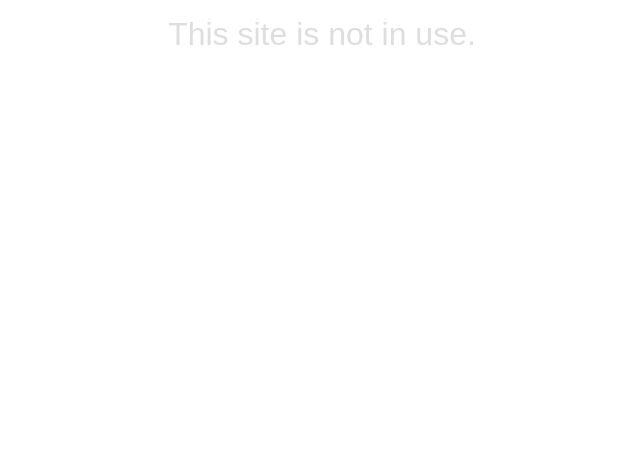
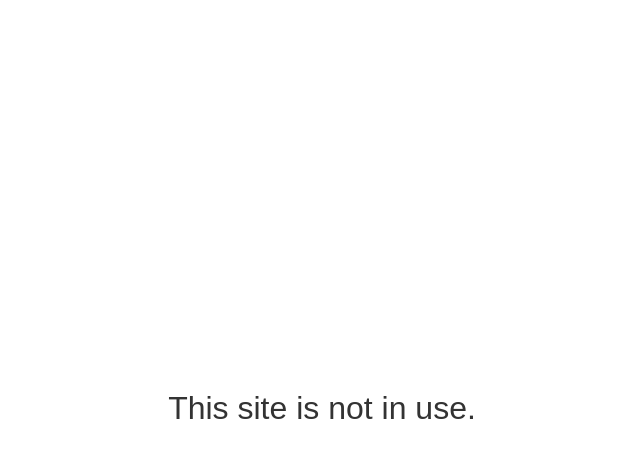
Before and after one commit to zack-davies/zackdavies.co.uk, a plain HTML site: page index.html in a window 1280 px wide. Shown: the whole page, without its empty margins (318-958 px from the left). Drawn offline with Linux system fonts and the light colour scheme.

Commit message:
Update index.html

```diff
--- a/index.html
+++ b/index.html
@@ -3,12 +3,20 @@
 <head>
 	<title>This site is not in use.</title>
 	<style>
+	html {
+		height: 100%;
+	}
+	body {
+		min-height: 100%;
+		display: flex;
+		justify-content: center;
+		align-items: center;
+	}
 	h1 {
-		color: rgb(222,222,222);
+		color: #333333;
 		font-family: sans-serif;
 		font-weight: normal;
-		text-align: center;
-		margin: 1rem auto;
+		font-weight: 300;
 	}
 	</style>
 </head>
```
